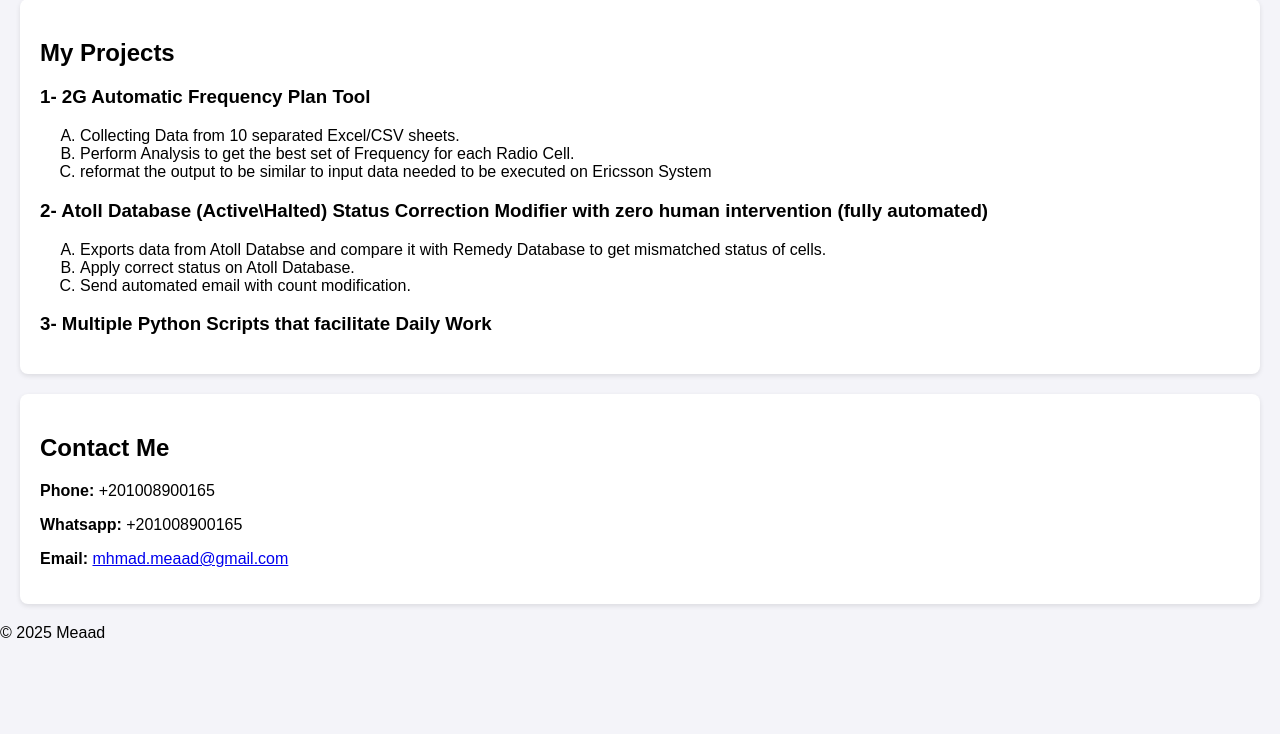
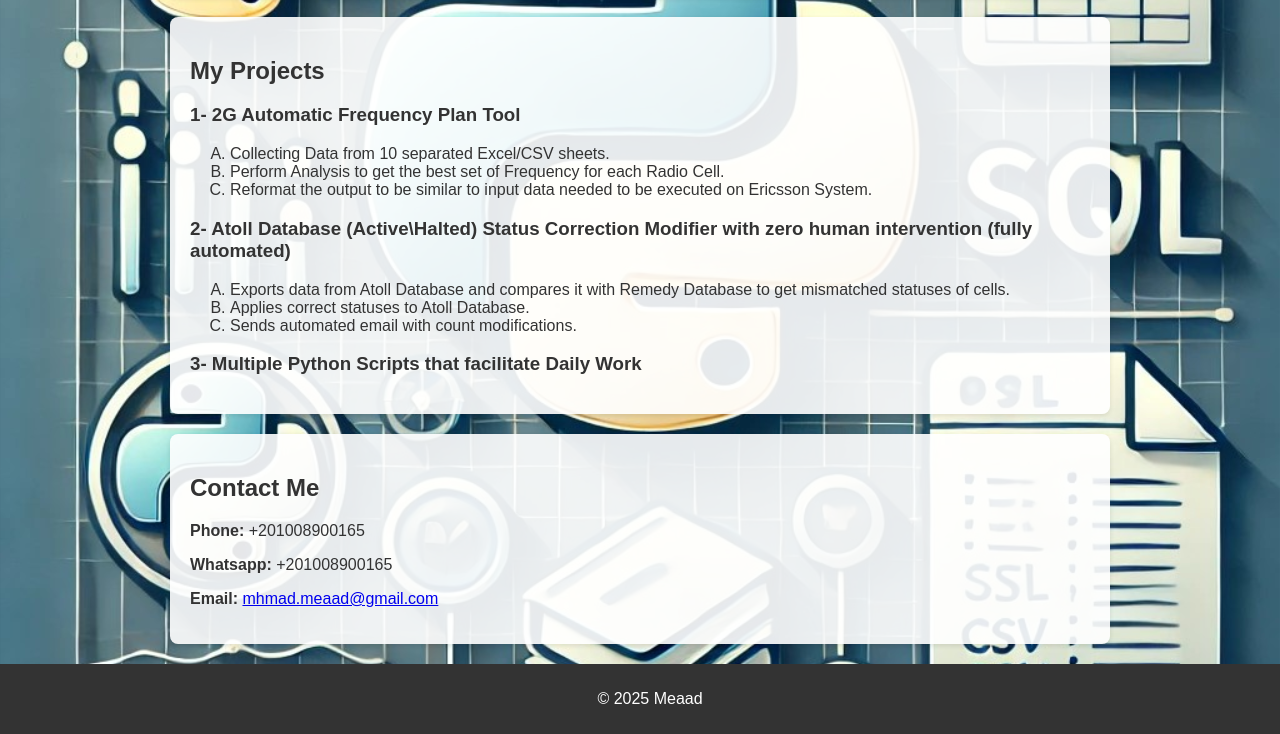
Before and after one commit to Meaad1704/Meaad, a plain HTML site: page index.html in a window 1280 px wide. Shown: the part 402-1136 px from the top of the page. Before the commit the page ends 1060 px from the top, so only its background shows below. Drawn offline with Linux system fonts and the light colour scheme.

Commit message:
index.html

```diff
--- a/index.html
+++ b/index.html
@@ -10,10 +10,12 @@
             font-family: Arial, sans-serif;
             margin: 0;
             padding: 0;
-            background-color: #f4f4f9;
+            background: url("Python.jpg") no-repeat center center fixed;
+            background-size: cover;
+            color: #333;
         }
         header {
-            background-color: #f49506;
+            background-color: rgba(244, 149, 6, 0.8); /* Semi-transparent background */
             color: white;
             padding: 20px;
             text-align: center;
@@ -28,6 +30,7 @@
         nav a {
             text-decoration: none;
             color: #333;
+            background-color: rgba(255, 255, 255, 0.8); /* Light background for better contrast */
             padding: 10px 20px;
             margin: 0 10px;
             border-radius: 5px;
@@ -39,18 +42,18 @@
         }
         section {
             padding: 20px;
-            margin: 20px;
-            background-color: white;
+            margin: 20px auto;
+            background-color: rgba(255, 255, 255, 0.9); /* Semi-transparent white for readability */
             border-radius: 8px;
-            box-shadow: 0 2px 5px rgba(0,0,0,0.1);
+            box-shadow: 0 2px 5px rgba(0, 0, 0, 0.1);
+            max-width: 900px; /* Limit width for better readability */
         }
         footer {
             text-align: center;
             padding: 10px;
             background-color: #333;
             color: white;
-            position: absolute;
-            bottom: 0;
+            position: relative;
             width: 100%;
         }
     </style>
@@ -74,7 +77,6 @@
             My expertise includes data visualization, statistical analysis, predictive modeling and building interactive dashboards.<br>
             I’ve successfully completed projects for clients in industries such as Telecommunications, E-Commerce.
         </p>
-
     </section>
 
     <section id="projects">
@@ -84,23 +86,20 @@
             <ol type="A">
                 <li>Collecting Data from 10 separated Excel/CSV sheets.</li>
                 <li>Perform Analysis to get the best set of Frequency for each Radio Cell.</li>
-                <li>reformat the output to be similar to input data needed to be executed on Ericsson System</li>
+                <li>Reformat the output to be similar to input data needed to be executed on Ericsson System.</li>
             </ol>
-
-
         </div>
         <div>
             <h3>2- Atoll Database (Active\Halted) Status Correction Modifier with zero human intervention (fully automated)</h3>
             <ol type="A">
-                <li>Exports data from Atoll Databse and compare it with Remedy Database to get mismatched status of cells.</li>
-                <li>Apply correct status on Atoll Database.</li>
-                <li>Send automated email with count modification.</li>
+                <li>Exports data from Atoll Database and compares it with Remedy Database to get mismatched statuses of cells.</li>
+                <li>Applies correct statuses to Atoll Database.</li>
+                <li>Sends automated email with count modifications.</li>
             </ol>
         </div>
         <div>
             <h3>3- Multiple Python Scripts that facilitate Daily Work</h3>
         </div>
-        <!-- Add more projects as needed -->
     </section>
 
     <section id="contact">
@@ -108,11 +107,10 @@
         <p><strong>Phone:</strong> +201008900165</p>
         <p><strong>Whatsapp:</strong> +201008900165</p>
         <p><b>Email:</b> <a href="mailto:mhmad.meaad@gmail.com">mhmad.meaad@gmail.com</a></p>
-
     </section>
 
-    <p>&copy; 2025 Meaad</p>
-
-
+    <footer>
+        <p>&copy; 2025 Meaad</p>
+    </footer>
 </body>
 </html>
```
